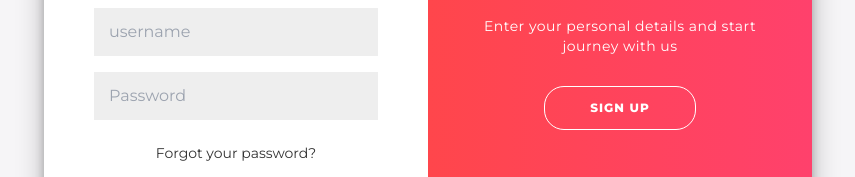
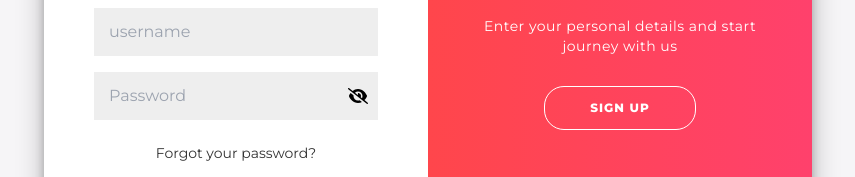
Before and after one commit to makeIttBetter/frontendReactFull, a React (Create React App) app: page /auth in a window 1280 px wide. Shown: the part 362-539 px from the top of the page, without its empty margins (212-1067 px from the left). Built offline with nearby package versions, Linux system fonts and the light colour scheme; no server answers.

Commit message:
login show password and handle Duplicate User

```diff
--- a/src/components/auth/SignIn.js
+++ b/src/components/auth/SignIn.js
@@ -1,15 +1,23 @@
-import React from "react";
+import React, { useState } from "react";
 import { useAuth } from "components/guards/AuthContext";
 import { useNavigate } from "react-router-dom";
+import { FontAwesomeIcon } from '@fortawesome/react-fontawesome';
+import { faEye, faEyeSlash } from '@fortawesome/free-solid-svg-icons';
 import { SignIn } from "api/auth";
+import '@fortawesome/fontawesome-free/css/all.css';
 
 function SignInForm({ styles }) {
   const [state, setState] = React.useState({
     username: "",
     password: ""
   });
+  const [passwordVisible, setPasswordVisible] = useState(false);
   const navigate = useNavigate();
   const { signIn } = useAuth();
+
+  const togglePasswordVisibility = () => {
+    setPasswordVisible(!passwordVisible);
+  };
 
   const handleChange = evt => {
     const value = evt.target.value;
@@ -67,14 +75,21 @@ function SignInForm({ styles }) {
           onChange={handleChange}
           className={styles.input}
         />
-        <input
-          type="password"
-          name="password"
-          placeholder="Password"
-          value={state.password}
-          onChange={handleChange}
-          className={styles.input}
-        />
+        <div className={styles['password-container']}>
+          <input
+            type={passwordVisible ? "text" : "password"}
+            name="password"
+            value={state.password}
+            onChange={handleChange}
+            placeholder="Password"
+            className={`${styles.input} ${styles['password-input']}`}
+          />
+          <FontAwesomeIcon
+            icon={passwordVisible ? faEye : faEyeSlash}
+            onClick={togglePasswordVisibility}
+            className={styles['toggle-icon']}
+          />
+        </div>
         <a href="#" className={styles.link}>Forgot your password?</a>
         <button className={styles.button}>Sign In</button>
       </form>
--- a/src/components/auth/SignUp.js
+++ b/src/components/auth/SignUp.js
@@ -15,8 +15,6 @@ function SignUpForm({ styles }) {
   });
   const [errors, setErrors] = useState({});
   const [passwordVisible, setPasswordVisible] = useState(false);
-  const { signIn } = useAuth();
-  const navigate = useNavigate();
 
   const togglePasswordVisibility = () => {
     setPasswordVisible(!passwordVisible);
@@ -82,6 +80,7 @@ function SignUpForm({ styles }) {
 
     try {
       const response = await signUp(name, email, password);
+      console.log(response);
       if (response.status === 200) {
         alert('Sign-up successful\nGo Login Now!');
       } else {
@@ -89,7 +88,12 @@ function SignUpForm({ styles }) {
         console.error('Sign-up failed');
       }
     } catch (error) {
-      console.error('Error during sign-up:', error);
+      if (error.response && error.response.status === 409) {
+        alert('User already exists');
+      } else {
+        alert('Sign-up failed');
+        console.error('Error during sign-up:', error);
+      }
     }
   };
 
@@ -144,7 +148,7 @@ function SignUpForm({ styles }) {
         {errors.email && <span className={styles.error}>{errors.email}</span>}
         <div className={styles['password-container']}>
           <input
-            type={passwordVisible ? "password" : "text"}
+            type={passwordVisible ? "text" : "password"}
             name="password"
             value={state.password}
             onChange={handleChange}
@@ -160,7 +164,7 @@ function SignUpForm({ styles }) {
         {errors.password && <span className={styles.error}>{errors.password}</span>}
         <div className={styles['password-container']}>
           <input
-            type={passwordVisible ? "password" : "text"}
+            type={passwordVisible ? "text" : "password"}
             name="confirmPassword"
             value={state.confirmPassword}
             onChange={handleChange}
```
